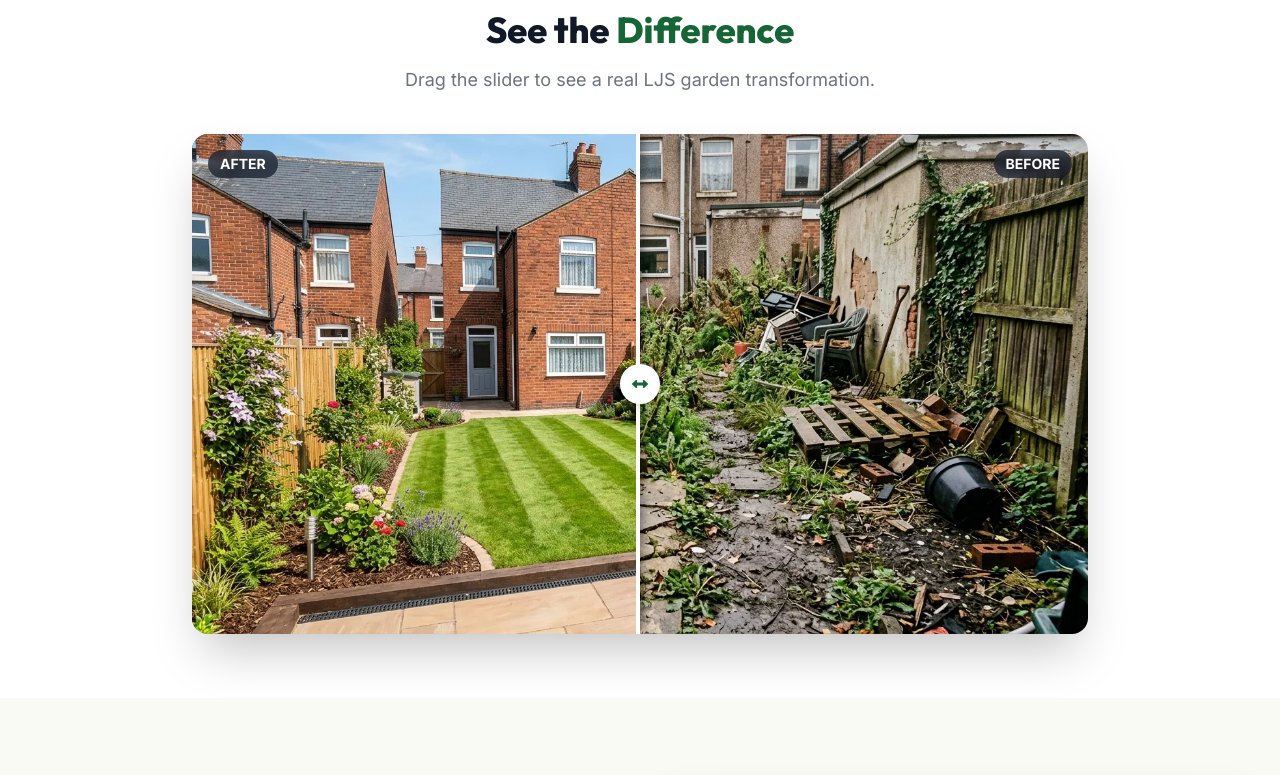
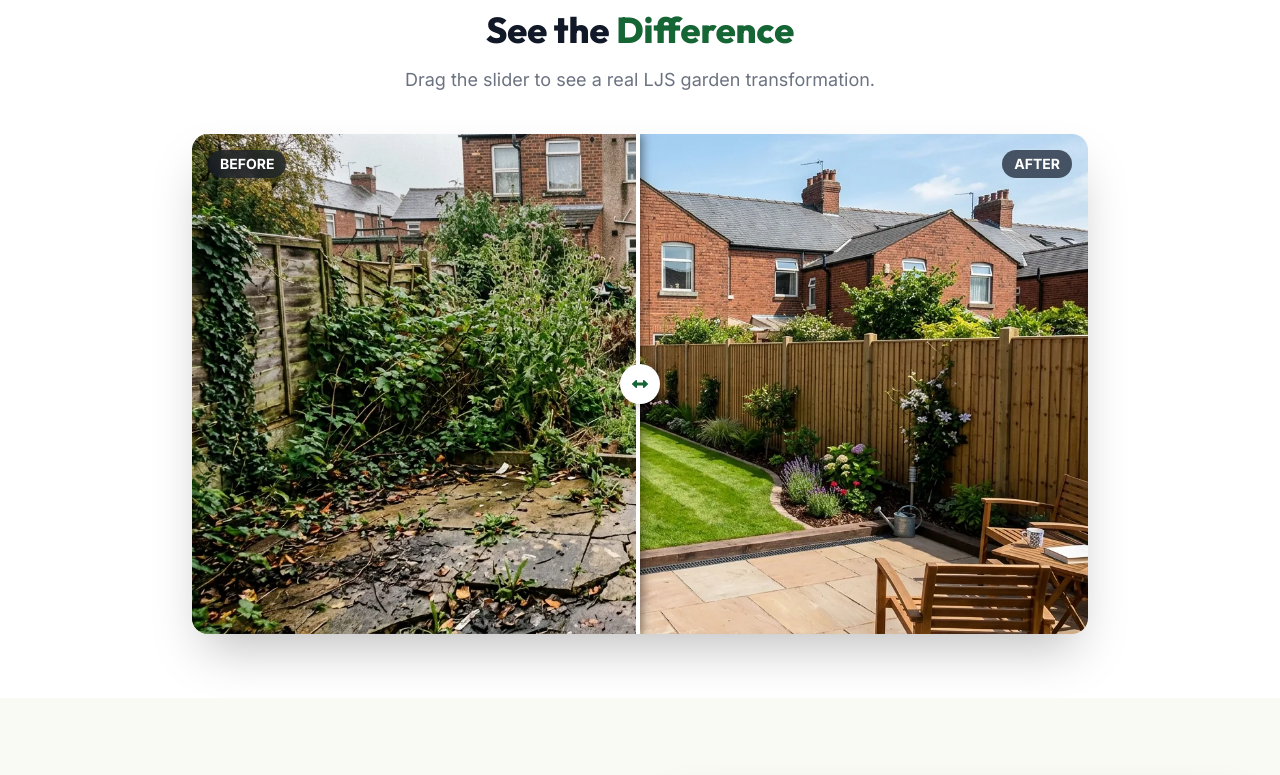
Before and after one commit to num876/ljs-landscaping, a website: page index.html in a window 1280 px wide. Shown: the part 920-1695 px from the top of the page. Drawn offline with Linux system fonts and the light colour scheme.

Commit message:
UI: Swap before and after images in transformation slider

```diff
--- a/index.html
+++ b/index.html
@@ -197,11 +197,11 @@
 
             <div class="reveal max-w-4xl mx-auto relative rounded-2xl overflow-hidden shadow-2xl h-[250px] sm:h-[400px] md:h-[500px] touch-pan-y" id="ba-container">
                 <!-- Before Image (Background) -->
-                <img src="assets/before_garden.webp" alt="Messy overgrown garden before" class="absolute inset-0 w-full h-full object-cover pointer-events-none">
+                <img src="assets/after_garden.webp" alt="Clean newly landscaped garden after" class="absolute inset-0 w-full h-full object-cover pointer-events-none">
 
                 <!-- After Image (Foreground, clipped) -->
                 <div class="absolute inset-0 overflow-hidden border-r-2 sm:border-r-4 border-white shadow-[2px_0_10px_rgba(0,0,0,0.5)]" id="ba-after" style="width: 50%;">
-                    <img src="assets/after_garden.webp" alt="Clean newly landscaped garden after" class="absolute top-0 left-0 h-full w-[100vw] max-w-[896px] object-cover pointer-events-none" style="width: 896px; max-width: 100vw;" id="ba-after-img">
+                    <img src="assets/before_garden.webp" alt="Messy overgrown garden before" class="absolute top-0 left-0 h-full w-[100vw] max-w-[896px] object-cover pointer-events-none" style="width: 896px; max-width: 100vw;" id="ba-after-img">
                 </div>
 
                 <!-- Slider Handle -->
@@ -212,8 +212,8 @@
                 </div>
 
                 <!-- Labels -->
-                <span class="absolute top-3 left-3 sm:top-4 sm:left-4 bg-gray-900/70 text-white px-2 py-0.5 sm:px-3 sm:py-1 rounded-full text-xs sm:text-sm font-bold backdrop-blur-sm pointer-events-none z-10">AFTER</span>
-                <span class="absolute top-3 right-3 sm:top-4 sm:right-4 bg-gray-900/70 text-white px-2 py-0.5 sm:px-3 sm:py-1 rounded-full text-xs sm:text-sm font-bold backdrop-blur-sm pointer-events-none">BEFORE</span>
+                <span class="absolute top-3 left-3 sm:top-4 sm:left-4 bg-gray-900/70 text-white px-2 py-0.5 sm:px-3 sm:py-1 rounded-full text-xs sm:text-sm font-bold backdrop-blur-sm pointer-events-none z-10">BEFORE</span>
+                <span class="absolute top-3 right-3 sm:top-4 sm:right-4 bg-gray-900/70 text-white px-2 py-0.5 sm:px-3 sm:py-1 rounded-full text-xs sm:text-sm font-bold backdrop-blur-sm pointer-events-none">AFTER</span>
             </div>
         </div>
     </section>
```
